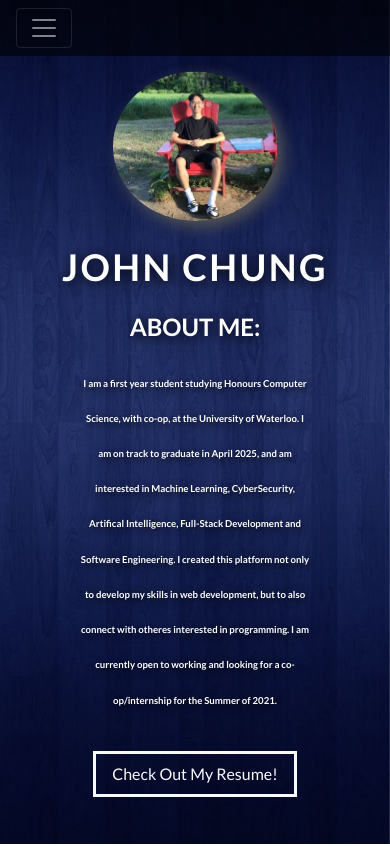
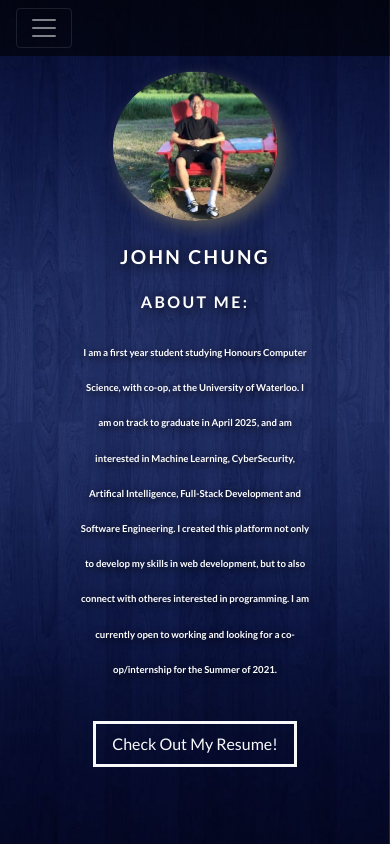
Before and after one commit to johnnchung/Hack-the-6ix-2021, a plain HTML site: page index.html in a window 390 px wide. Shown: the top 846 px of the page. Drawn offline with Linux system fonts and the light colour scheme.

Commit message:
More Updates on Style.css

```diff
--- a/style.css
+++ b/style.css
@@ -296,7 +296,11 @@ hr.socket {
 
 
     .caption h1 {
-        font-size: 2.3rem;
+        font-size: 1.2rem;
+        letter-spacing: .15rem;
+    }
+    .caption h2 {
+        font-size: 1rem;
         letter-spacing: .15rem;
     }
 
```
